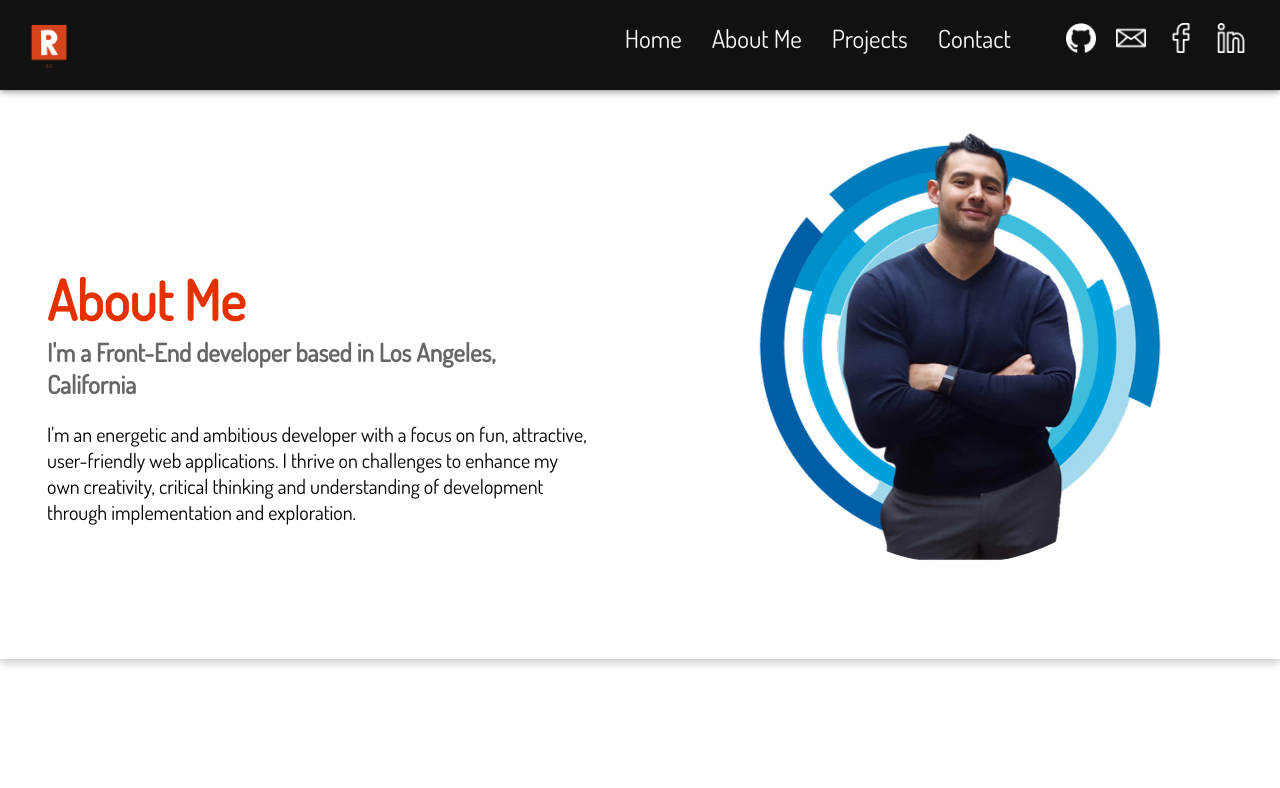
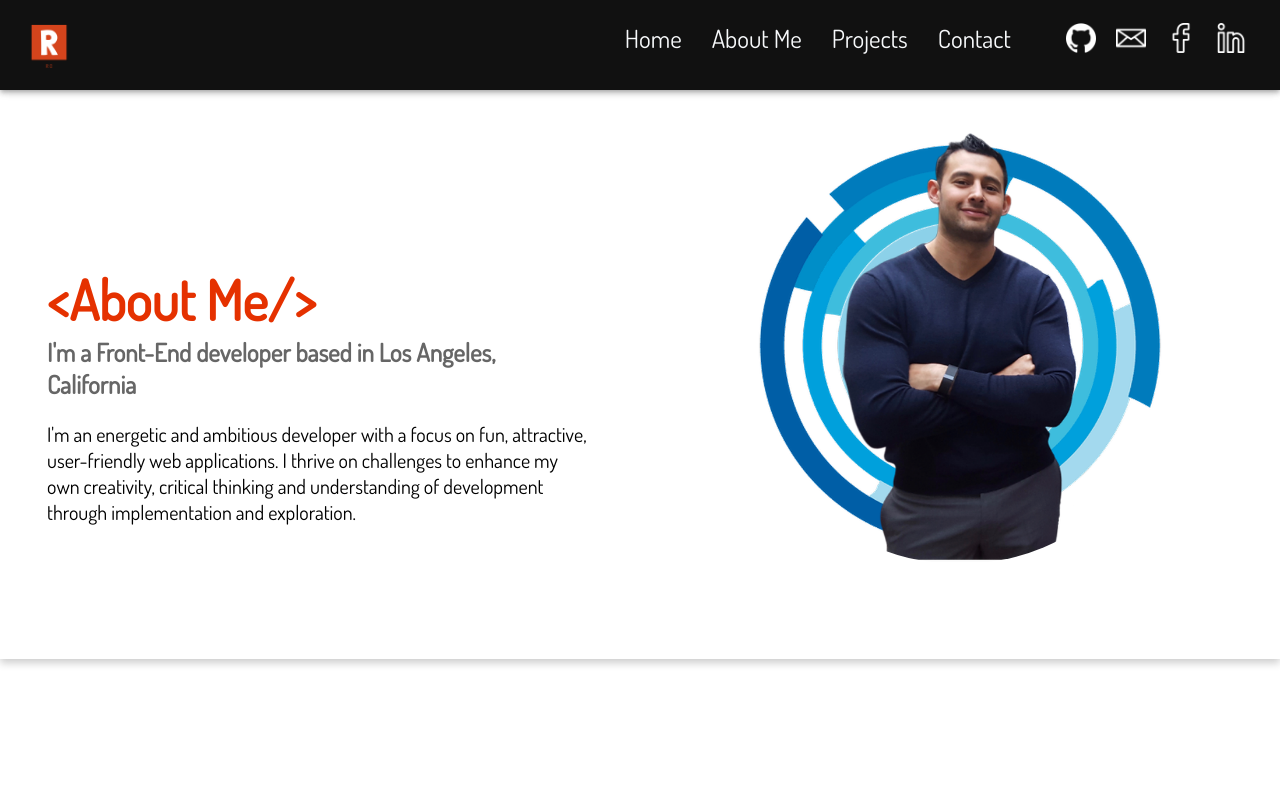
Before and after one commit to rcortez1775/NewPortfolio2019, a React (Create React App) app: page /about in a window 1280 px wide. Shown: the top 788 px of the page. Built offline with nearby package versions, Linux system fonts and the light colour scheme.

Commit message:
updated about me image

```diff
--- a/src/components/about/about.js
+++ b/src/components/about/about.js
@@ -11,7 +11,7 @@ class about extends Component {
             <div>
                 <div className="container2">
                     <div className="box2">
-                        <h1 className="aboutTitle">About Me</h1>
+                        <h1 className="aboutTitle">&lt;About Me/&gt;</h1>
                         <h2 className="aboutSubTitle">I'm a Front-End developer based in Los Angeles, California</h2>
                         <span className="aboutSpan">I'm an energetic and ambitious developer with a focus on fun, attractive, user-friendly web applications.
                             I thrive on challenges to enhance my own creativity, critical thinking and understanding of development
@@ -22,12 +22,14 @@ class about extends Component {
                         <img className="me" src={Me} alt="Me"/>
                     </div>
                 </div>
+                <div>
                 <main className="main">
                     <div>
                         <h3 className="myEdu">&emsp;&emsp;EDUCATION&emsp;&emsp;</h3>
                         <img className="circuit" src={Circuit} alt="Circuit"/>
                     </div>
                 </main>
+                </div>
             </div>
         )
     }
```
